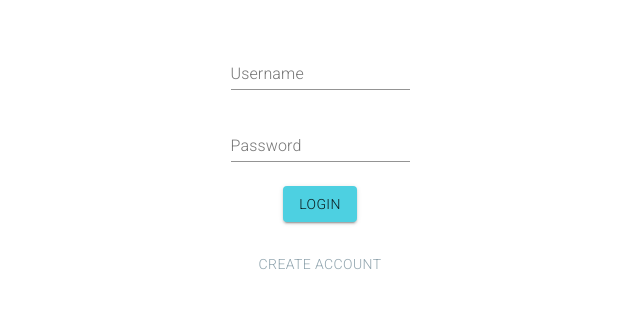
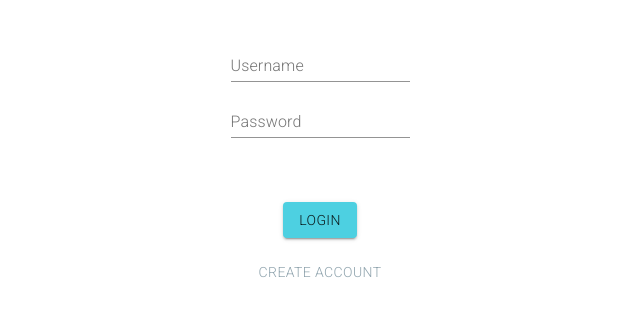
Before and after one commit to yesean/todo, a React (Create React App) app in the folder client/: page /login in a window 1280 px wide. Shown: the part 238-554 px from the top of the page, without its empty margins (320-960 px from the left). Built offline with nearby package versions, Linux system fonts and the light colour scheme.

Commit message:
Add validation

```diff
--- a/client/src/Login/CreateAccount.jsx
+++ b/client/src/Login/CreateAccount.jsx
@@ -26,10 +26,12 @@ const CreateAccount = ({ setIsAuthenticated }) => {
       setPassword('');
     } catch (error) {
       const errorMessage = error.data.error;
-      if (errorMessage.includes(`expected \`username\` to be unique`)) {
-        setUsernameError('Username taken');
-      } else if (errorMessage.includes(`Path \`username\` is required`)) {
-        setUsernameError('Username required');
+      if (errorMessage) {
+        if (errorMessage.includes(`expected \`username\` to be unique`)) {
+          setUsernameError('Username taken');
+        } else if (errorMessage.includes(`Path \`username\` is required`)) {
+          setUsernameError('Username required');
+        }
       }
       console.error(error);
     }
--- a/client/src/Login/LoginPage.jsx
+++ b/client/src/Login/LoginPage.jsx
@@ -7,7 +7,8 @@ import todoService from '../services/todo';
 const LoginPage = ({ setUser }) => {
   const [username, setUsername] = useState('');
   const [password, setPassword] = useState('');
-  const [isLoginInvalid, setisLoginInvalid] = useState(false);
+  const [isUsernameValid, setIsUsernameValid] = useState(true);
+  const [isPasswordValid, setIsPasswordValid] = useState(true);
 
   useEffect(() => {
     const loggedInUserJSON = window.localStorage.getItem('loggedInTodoAppUser');
@@ -28,6 +29,8 @@ const LoginPage = ({ setUser }) => {
 
   const handleFormSubmit = async (e) => {
     e.preventDefault();
+    setIsUsernameValid(true);
+    setIsPasswordValid(true);
     try {
       const user = await loginService.login({ username, password });
       window.localStorage.setItem('loggedInTodoAppUser', JSON.stringify(user));
@@ -36,7 +39,12 @@ const LoginPage = ({ setUser }) => {
       setPassword('');
       setUser({ username });
     } catch (error) {
-      setisLoginInvalid(true);
+      const errorMessage = error.data.error;
+      if (errorMessage === 'invalid username') {
+        setIsUsernameValid(false);
+      } else if (errorMessage === 'invalid password') {
+        setIsPasswordValid(false);
+      }
     }
   };
   return (
@@ -46,11 +54,20 @@ const LoginPage = ({ setUser }) => {
         direction="column"
         alignItems="center"
         justify="center"
-        spacing={3}
+        spacing={8}
+      >
+        <Grid
+          container
+          item
+          direction="column"
+          justify="center"
+          alignItems="center"
+          spacing={1}
         >
           <Grid md item>
             <TextField
-            error={isLoginInvalid}
+              error={!isUsernameValid}
+              helperText={!isUsernameValid && 'Invalid Username'}
               label="Username"
               value={username}
               onChange={handleUsernameChange}
@@ -58,13 +75,23 @@ const LoginPage = ({ setUser }) => {
           </Grid>
           <Grid md item>
             <TextField
-            error={isLoginInvalid}
+              error={!isPasswordValid}
+              helperText={!isPasswordValid && 'Invalid Password'}
               type="password"
               label="Password"
               value={password}
               onChange={handlePasswordChange}
             />
           </Grid>
+        </Grid>
+        <Grid
+          container
+          item
+          direction="column"
+          justify="center"
+          alignItems="center"
+          spacing={2}
+        >
           <Grid md item>
             <Button type="submit" variant="contained" color="secondary">
               Login
@@ -78,6 +105,7 @@ const LoginPage = ({ setUser }) => {
             </Link>
           </Grid>
         </Grid>
+      </Grid>
     </form>
   );
 };
--- a/client/src/services/login.js
+++ b/client/src/services/login.js
@@ -3,8 +3,12 @@ import axios from 'axios';
 const baseUrl = '/api/login';
 
 const login = async (credentials) => {
-  const res = await axios.post(baseUrl, credentials);
-  return res.data;
+  try {
+    const res = await axios.post(baseUrl, credentials);
+    return res.data;
+  } catch (error) {
+    return Promise.reject(error.response);
+  }
 };
 
 export default { login };
```
Lines whose indentation alone changed are shown as unchanged.
